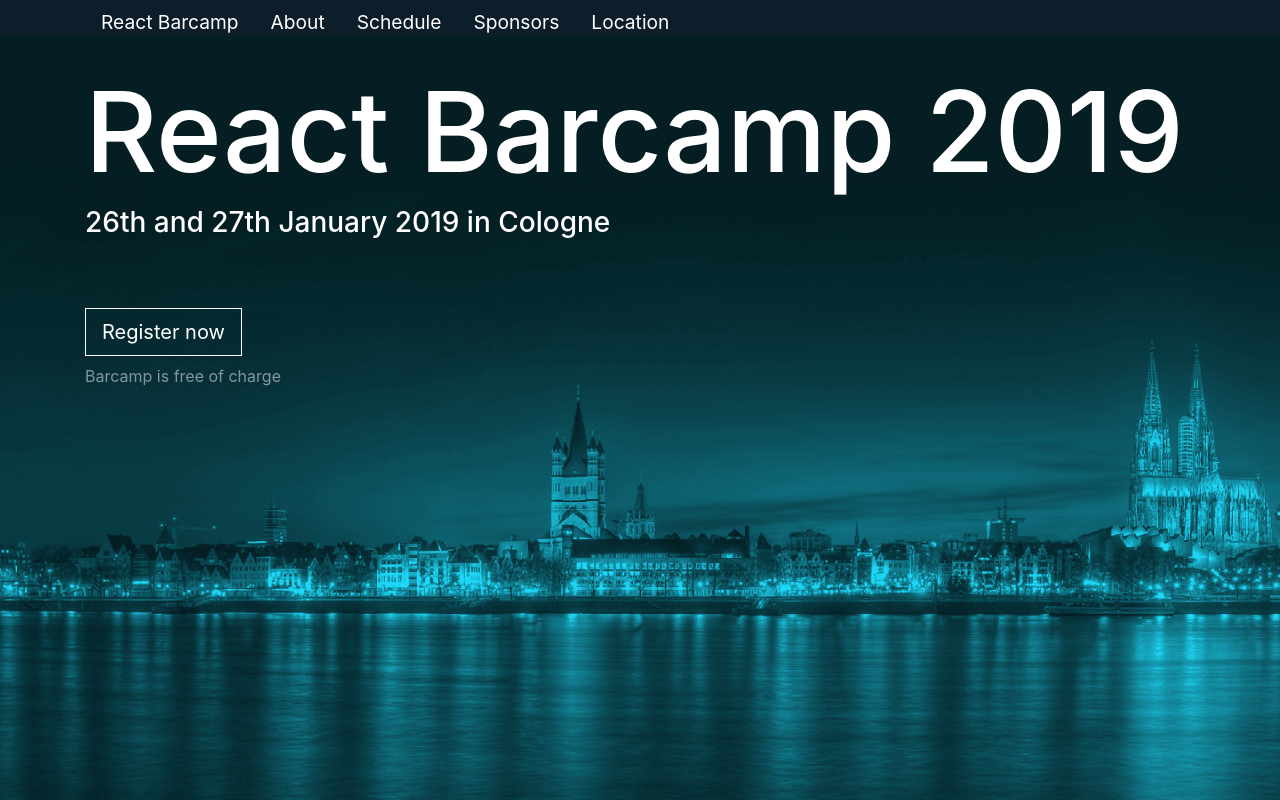
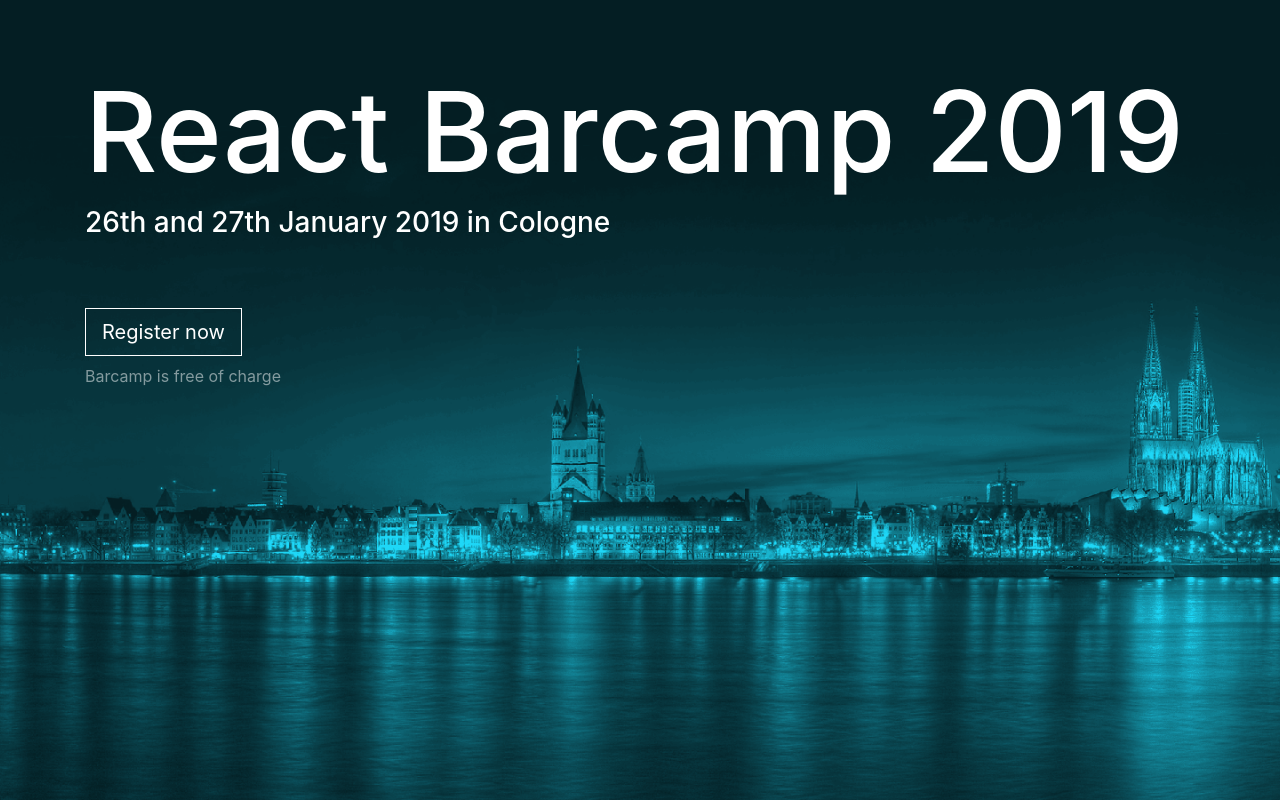
Before and after one commit to kitconcept/react-barcamp.de, a Gatsby site: page / in a window 1280 px wide. Shown: the top 800 px of the page. Built offline with nearby package versions, Linux system fonts and the light colour scheme; Gatsby itself is replaced by a stand-in of ours.

Commit message:
Revert "added navbar prototype"

```diff
--- a/src/components/layout.css
+++ b/src/components/layout.css
@@ -3,39 +3,6 @@ body {
   background-repeat: repeat-y;
   background-position: center;*/
   background-color: #123244;
-}
-
-.headroom {
-  top: 0;
-  left: 0;
-  right: 0;
-  z-index: 2;
-  background-color: rgb(0, 0, 0, 0.4);
-}
-.headroom--unfixed {
-  position: relative;
-  transform: translateY(0);
-}
-.headroom--scrolled {
-  transition: transform 200ms ease-in-out;
-}
-.headroom--unpinned {
-  position: fixed;
-  transform: translateY(-100%);
-}
-.headroom--pinned {
-  position: fixed;
-  transform: translateY(0%);
-}
-.headroom .container {
-  margin-top: 0;
-  padding-top: 0.5em;
-  margin-bottom: 0.5em;
-}
-.headroom .nav-link {
-  color: white;
-  display: inline;
-  font-size: 1.2em;
 }
 .above-the-fold {
   width: 100%;
@@ -48,7 +15,6 @@ body {
   justify-content: center;
   align-items: center;
 }
-
 .container {
   /*background-color: #0000ff;*/
   margin-top: 3em;
@@ -237,9 +203,6 @@ body {
   .above-the-fold .container h1 {
     font-size: 5em;
   }
-  .headroom {
-    display: none;
-  }
 }
 @media (max-width: 768px) {
   .above-the-fold .container h1 {
--- a/src/components/layout.js
+++ b/src/components/layout.js
@@ -31,7 +31,6 @@ const Layout = ({ children }) => (
             content="wXlh381BgLztoeqVBLM1C1rHcz8DyRFPeoa7UVHl5ic"
           />
         </Helmet>
-
         <div>{children}</div>
       </>
     )}
--- a/src/pages/index.js
+++ b/src/pages/index.js
@@ -1,7 +1,6 @@
 import React from 'react'
 import Layout from '../components/layout'
 import { Link, graphql } from 'gatsby'
-import Headroom from 'react-headroom'
 import Img from 'gatsby-image'
 // import BarcampSession from '../images/BarcampSession-min.jpg'
 // import Programmer from '../images/programmer-min.jpg'
@@ -18,26 +17,7 @@ import ReactCologneicon from '../images/ReactCologneLogo.png'
 
 const IndexPage = props => (
   <Layout>
-    <Headroom class="navbar" disableInlineStyles="true">
-      <div class="container">
-        <a href="#top" class="nav-link">
-          React Barcamp
-        </a>
-        <a href="#about" class="nav-link">
-          About
-        </a>
-        <a href="#schedule" class="nav-link">
-          Schedule
-        </a>
-        <a href="#sponsors" class="nav-link">
-          Sponsors
-        </a>
-        <a href="#location" class="nav-link">
-          Location
-        </a>
-      </div>
-    </Headroom>
-    <div className="above-the-fold" id="top">
+    <div className="above-the-fold">
       <Img
         className="full-width-image-container"
         fluid={props.data.imageCologne.childImageSharp.fluid}
@@ -58,7 +38,7 @@ const IndexPage = props => (
         <p className="btn-comment">Barcamp is free of charge</p>
       </div>
     </div>
-    <div className="container about" id="about">
+    <div className="container about">
       <div className="row">
         <div className="col col-12 col-md-6">
           <div className="info-text">
@@ -109,7 +89,7 @@ const IndexPage = props => (
         </div>
       </div>
     </div>
-    <div className="container schedule" id="schedule">
+    <div className="container schedule">
       <h1>Schedule</h1>
       <div className="row ">
         <div className="col col-12 col-sm-6">
@@ -167,7 +147,7 @@ const IndexPage = props => (
         </a>
       </p>
     </div>
-    <div className="container sponsors" id="sponsors">
+    <div className="container sponsors">
       <h1>Sponsors</h1>
       <div className="container button sponsor-btn">
         <a
@@ -465,7 +445,7 @@ const IndexPage = props => (
         Register now
       </a>
     </div>
-    <div className="container-fluid location" id="location">
+    <div className="container-fluid location">
       <div className="map" id="map">
         <iframe
           title="Barcamp location"
```
Also changed, not shown: package.json (+3 -5 lines), 1 other file.
